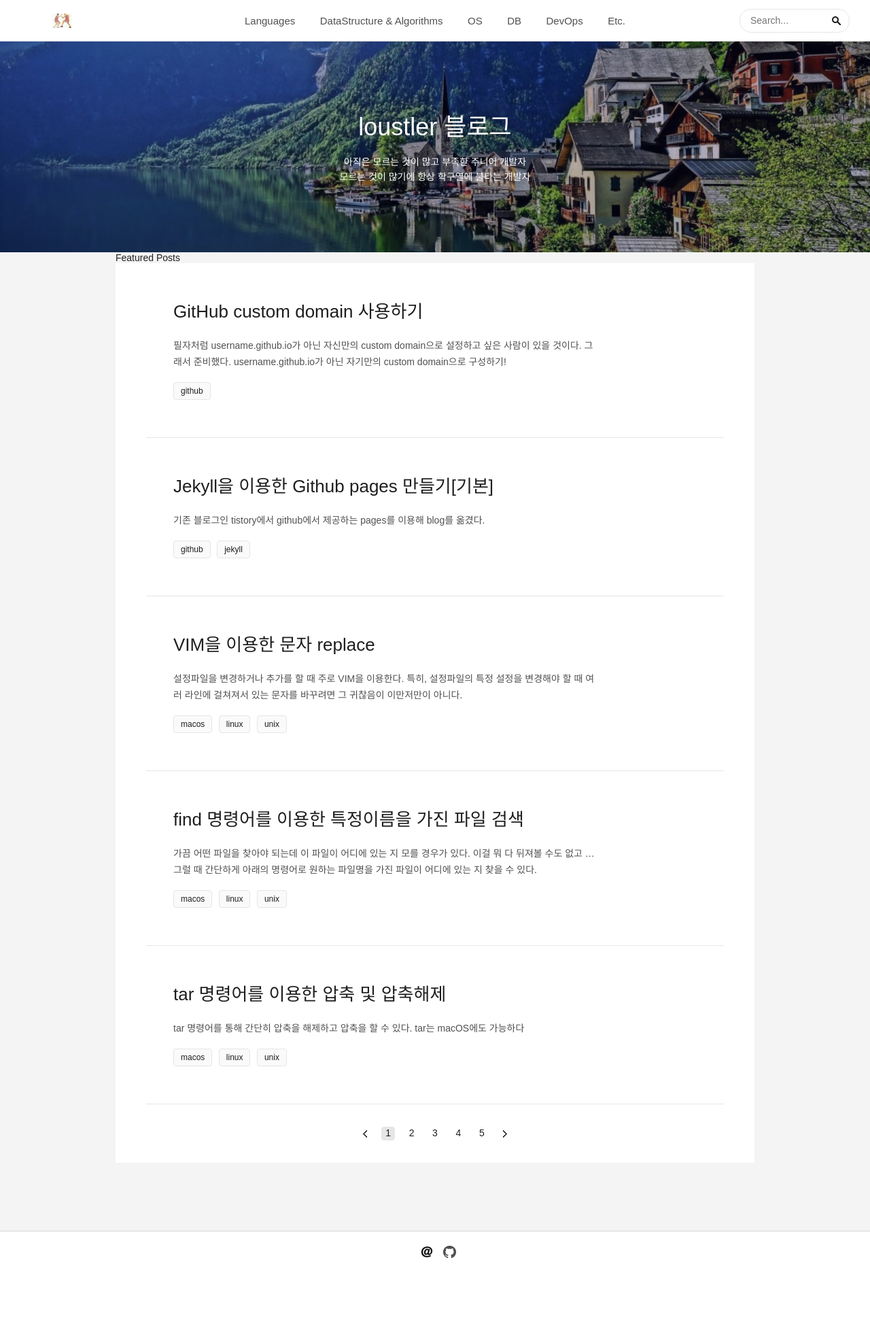
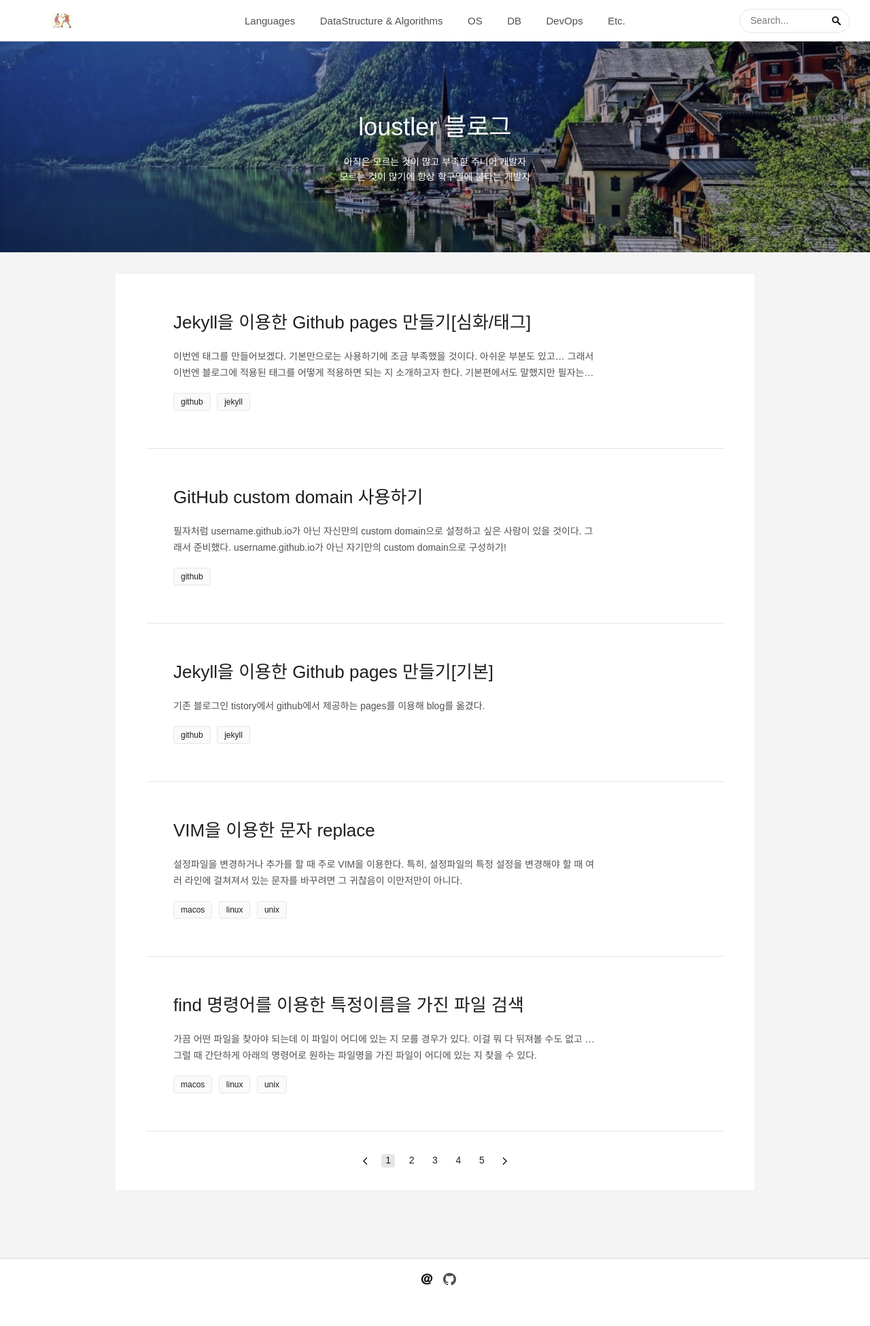
Before and after one commit to loustler/loustler.github.io, a Jekyll site: the page built from index.html, in a window 1280 px wide. Shown: the whole page at 68% size. Built offline with Jekyll 4.4.1, drawn with Linux system fonts in a browser that asks for light colours; the list of posts is cut into pages by our own code; before the commit the page ends 1910 px from its top, so only the background shows below that.

Commit message:
post: jekyll tag 기능

````diff
--- a/_layouts/index.html
+++ b/_layouts/index.html
@@ -14,7 +14,7 @@ layout: default
 </div>
 
 <div id="navbar" class="container">
-    <h5>Featured Posts</h5>
+    <br/><br/>
 </div>
 
 <div id="content" class="container">
--- /dev/null
+++ b/_posts/2016-09-25-create_github_page_use_jekyll_2.md
@@ -0,0 +1,129 @@
+---
+layout: post
+title:  "Jekyll을 이용한 Github pages 만들기[심화/태그]"
+date:   2016-09-25 21:00:00 +0900
+category: etc
+tags: [github, jekyll]
+---
+
+이번엔 태그를 만들어보겠다.
+
+기본만으로는 사용하기에 조금 부족했을 것이다.
+
+아쉬운 부분도 있고...
+
+그래서 이번엔 블로그에 적용된 태그를 어떻게 적용하면 되는 지
+
+소개하고자 한다.
+
+기본편에서도 말했지만 필자는 블로그를 만들 때
+
+[KaKao Tech Blog](http://tech.kakao.com/)의 도움을 많이 받았다.
+
+사실 이 태그 기능도 Kakao Tech Blog에서 소개된 것을
+
+필자가 다시 소개하는 것일 뿐이다.
+
+KaKao Tech Blog의 [kakao 기술 블로그가 GitHub Pages로 간 까닭은](http://tech.kakao.com/2016/07/07/tech-blog-story/)
+
+이라는 포스트를 봐도 되겠다.
+
+시작하겠다.
+
+먼저, `local`에 설치된 `repository`의 `project root`에 `_config.yml`과 `index.html`이 있을 것이다.
+
+바로 여기에 우리가 설정할 `tags.md`가 들어가게 된다.
+
+먼저 필자의 `tags.md`를 보면서 알아보자.
+
+```
+---
+layout: page
+title: Tags
+permalink: /tags/
+sitemap:
+  priority: 0.7
+---
+ for tag in site.tags
+* [tag.name](site.baseurl/tags/tag.name)
+ endfor
+```
+
+이렇게 구성되어 있다.
+
+[기본편](/2016/09/25/Jekyll을-이용한-Github-pages-생성-기본/)을 봤다면
+
+어려운 점이 없을 것이다.
+
+왜냐하면 `front Matter`라 칭하는
+
+```
+---
+layout: page
+title: Tags
+permalink: /tags/
+sitemap:
+  priority: 0.7
+---
+```
+
+이 부분이 크게 다르지 않기 때문이다.
+
+sitemap과 priority는 잠시 후에 언급하겠다.
+
+
+`front matter` 이후에 보이는 body 부분에 `/tags/`가 있다
+
+`/tags/`는 `_tags` directory에 있는 것을 가지고 온다.
+
+즉,  `tag`를 사용하려면 `/tags`에 `.md` 파일이 있어야 한다.
+
+간단한 예시를 하나 보자면,
+
+```
+---
+name: scala
+title: Scala
+image: /files/covers/scala.gif
+---
+```
+
+필자의 `/_tag`안에 있는 `scala.md`이다.
+
+매우 간단하지 않은가?
+
+이렇게 간단하게 `front matter`만 작성하면 놀랍게도 태그를 만들 수 있다.
+
+이제 몇 단계만 더 하면 된다.
+
+다음은, 이 태그에 대한 설정을 `_config.yml`에 해야 된다.
+
+이 또한 간단하다.
+
+```
+collections:
+  tags:
+    output: true
+    permalink: /tags/:path/
+
+defaults:
+  - scope:
+      path: ''
+      type: tags
+    values:
+      layout: tag
+```
+
+이렇게만 해도 새로운 /tags/ 페이지가 생겼다.
+
+이제 `/_layout` directory에 tag의 `layout` 역할을 할 녀석이 필요하다.
+
+왜냐하면 설정에서 `default`로 `tags`로 들어오는 링크는 모두 `layout`이 `tag`이기 때문이다.
+
+이 `layout`에 대한 것은 따로 작성하지 않겠다.
+
+왜냐하면 이 `layout`은 이름 그대로 레이아웃이라 기존에 있는 다른 `layout`을 사용해도 되기 때문이다.
+
+`layout`은 개인이 구하는 것으로 하고
+
+이렇게 `tag` 설정을 마친다.
--- a/assets/css/screen.css
+++ b/assets/css/screen.css
@@ -29,6 +29,10 @@ tt,
 kbd {
     font-family: monospace;
     font-weight: 300;
+}
+
+code.highlighter-rouge {
+  color: red;
 }
 
 b, strong, optgroup {
````
